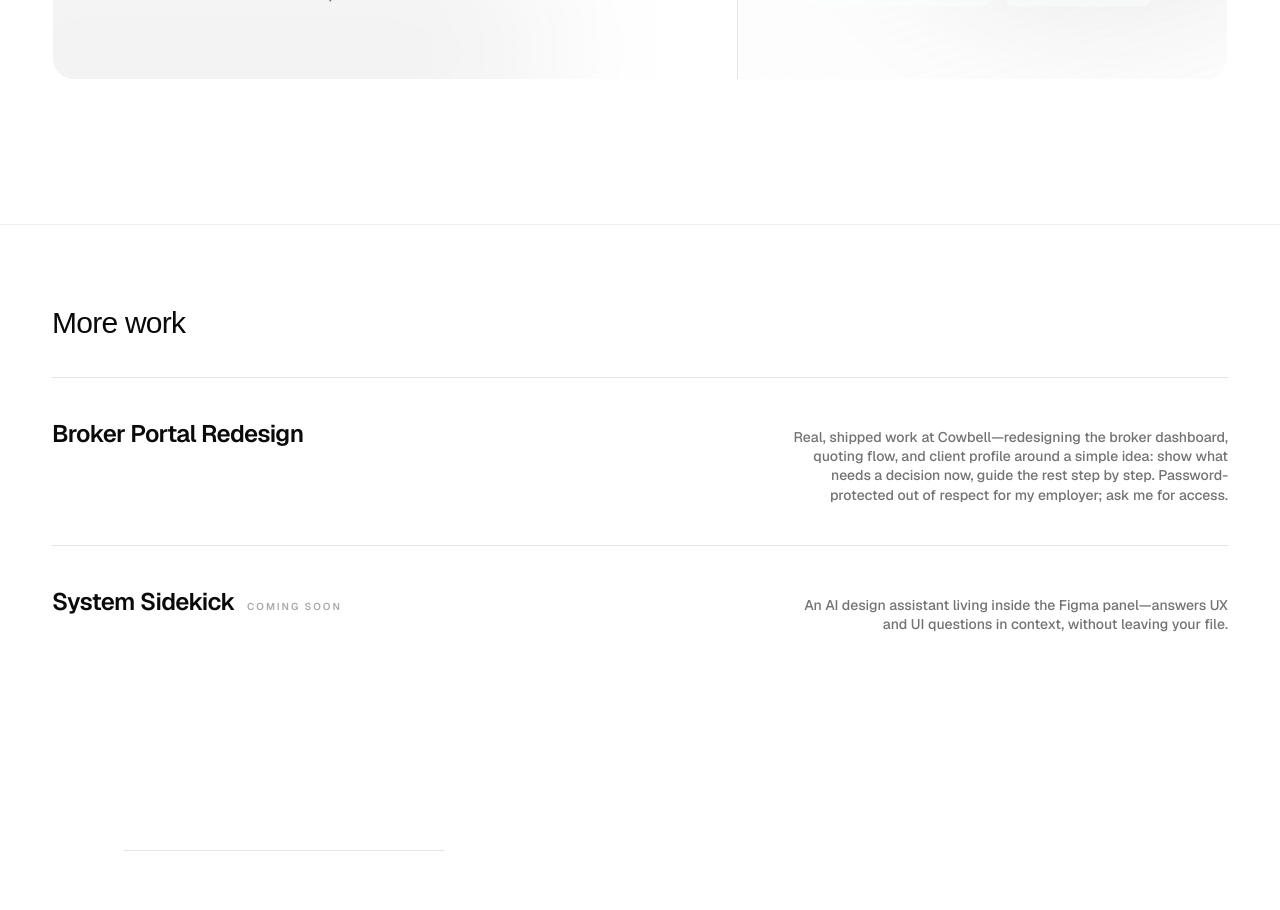
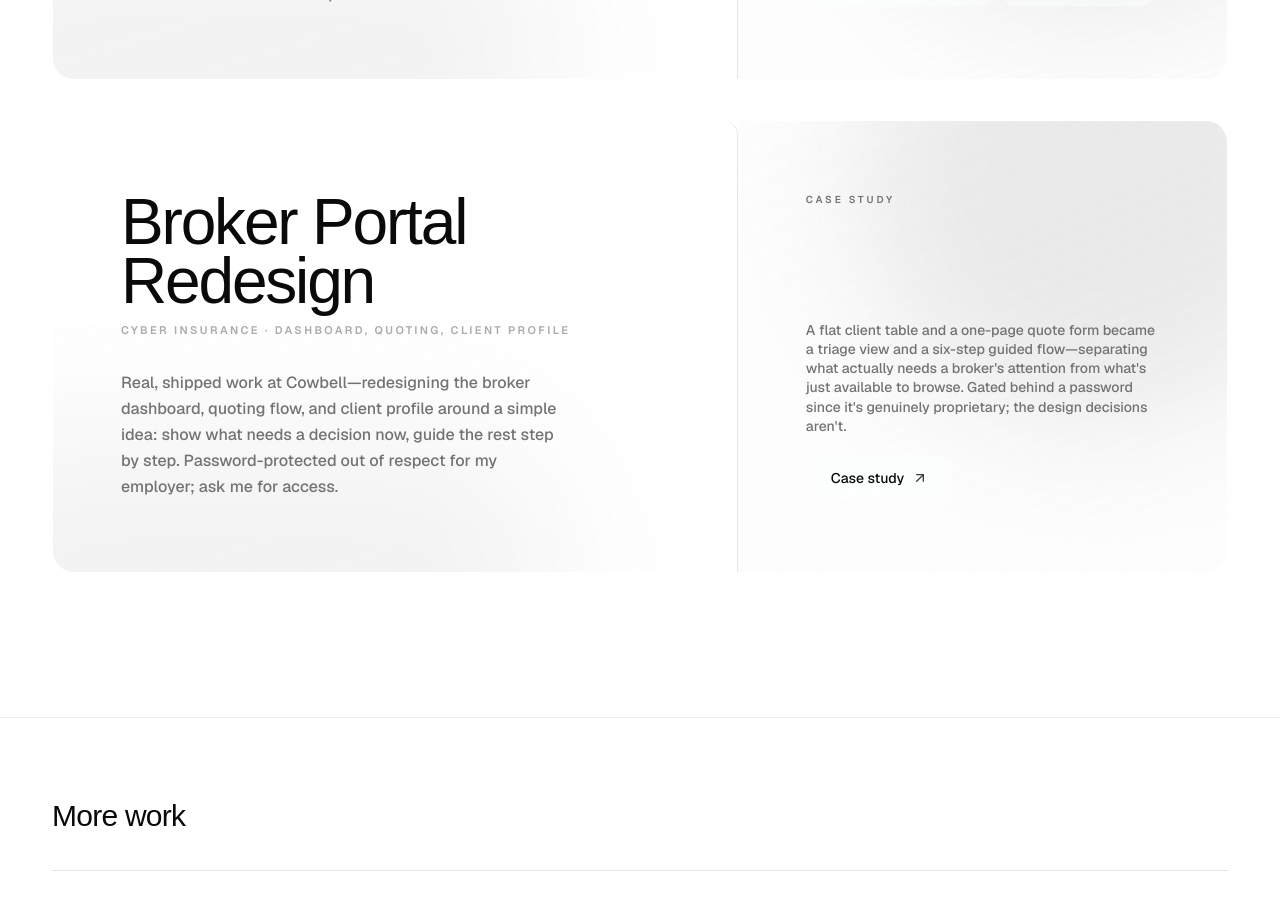
Before and after one commit to meganleclair/portfolio, a Next.js app: page / in a window 1280 px wide. Shown: the part 2400-3310 px from the top of the page. Built offline with nearby package versions, Linux system fonts and the light colour scheme; a web font is replaced by a local one.

Commit message:
Promote Broker Portal Redesign to a featured project card

```diff
--- a/data/projects.ts
+++ b/data/projects.ts
@@ -66,6 +66,9 @@ export const projects: ProjectListItem[] = [
     subtitle: "Cyber insurance · dashboard, quoting, client profile",
     description:
       "Real, shipped work at Cowbell—redesigning the broker dashboard, quoting flow, and client profile around a simple idea: show what needs a decision now, guide the rest step by step. Password-protected out of respect for my employer; ask me for access.",
+    featuredCard: true,
+    cardTeaser:
+      "A flat client table and a one-page quote form became a triage view and a six-step guided flow—separating what actually needs a broker's attention from what's just available to browse. Gated behind a password since it's genuinely proprietary; the design decisions aren't.",
   },
   {
     slug: "system-sidekick",
```
